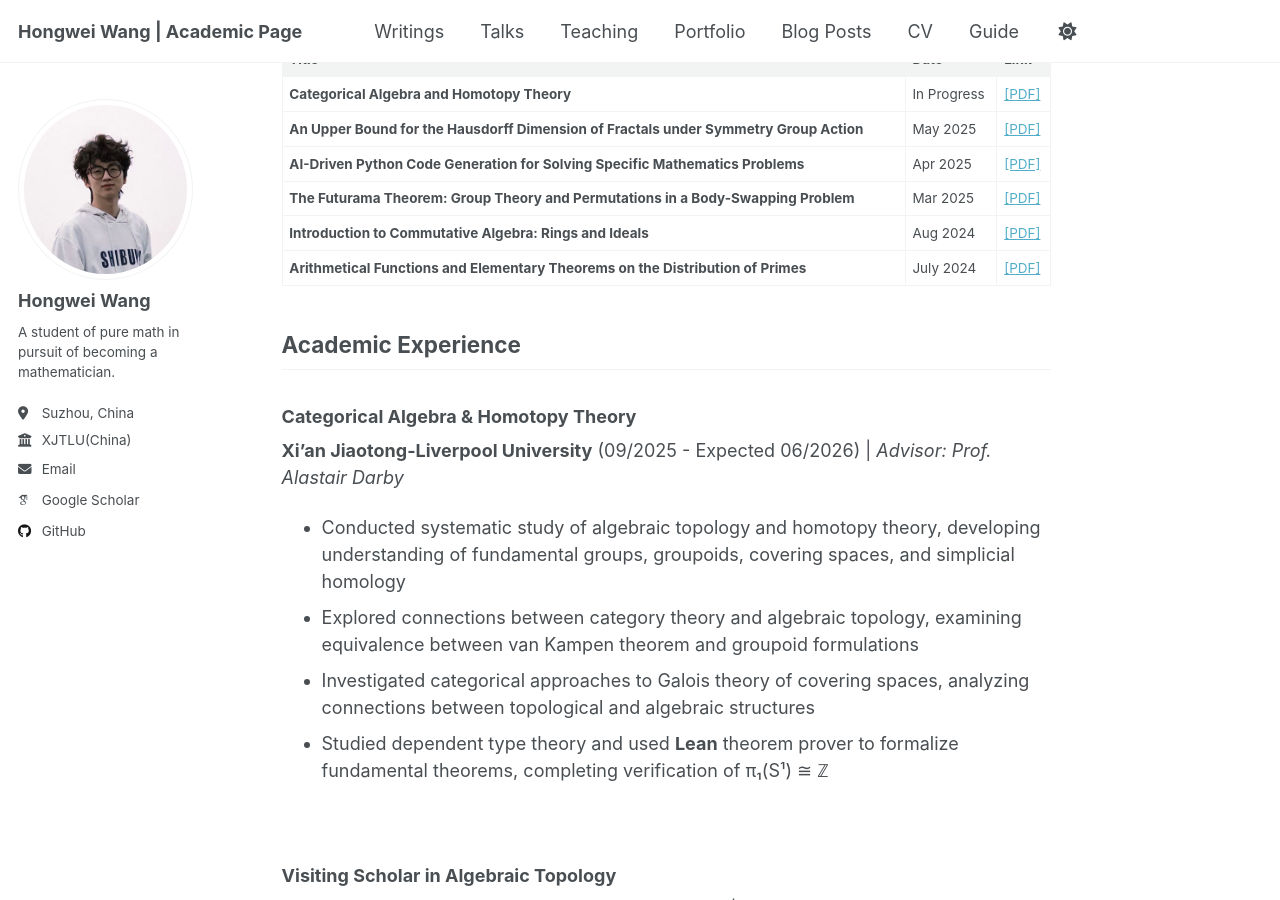
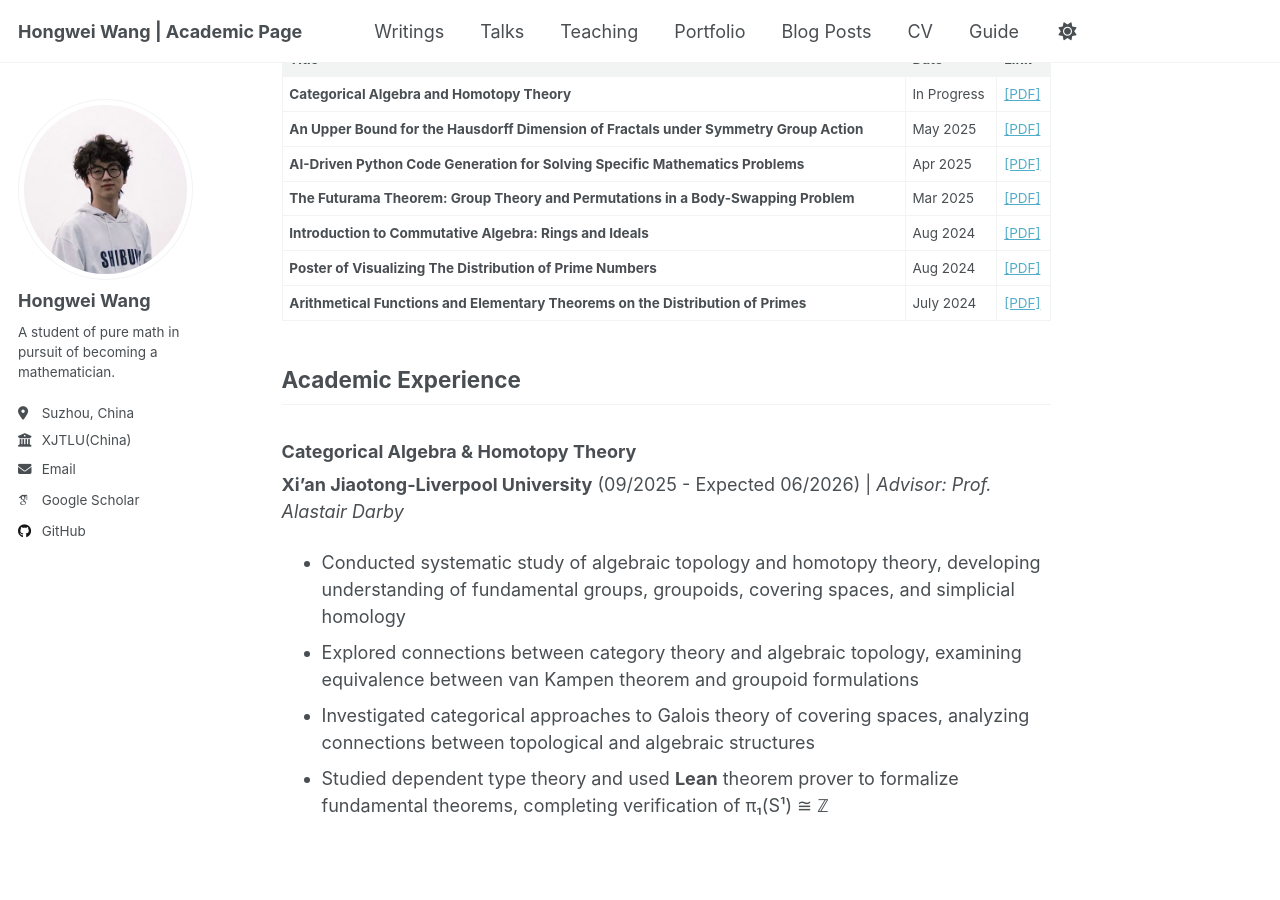
Before and after one commit to WangHongWei-AcademicPage/WangHongWei-AcademicPage.github.io, a Jekyll site: the page built from _pages/about.md, in a window 1280 px wide and 900 px high, scrolled down 958 px. Built offline with Jekyll 4.4.1, drawn with Linux system fonts in a browser that asks for light colours; some web fonts are replaced; a script that is not in the unit is left out.

Commit message:
Update about.md

```diff
--- a/_pages/about.md
+++ b/_pages/about.md
@@ -34,6 +34,7 @@ On this website, you can explore my undergraduate works, academic talks, teachin
 | **AI-Driven Python Code Generation for Solving Specific Mathematics Problems** | Apr 2025 | [[PDF]](../assets/Ai.pdf) |
 | **The Futurama Theorem: Group Theory and Permutations in a Body-Swapping Problem** | Mar 2025 | [[PDF]](../assets/C1.pdf) |
 | **Introduction to Commutative Algebra: Rings and Ideals** | Aug 2024 | [[PDF]](../assets/Rings.pdf) |
+| **Poster of Visualizing The Distribution of Prime Numbers** | Aug 2024 | [[PDF]](../assets/main.pdf) |
 | **Arithmetical Functions and Elementary Theorems on the Distribution of Primes** | July 2024 | [[PDF]](../assets/C2.pdf) |
 
 ## Academic Experience
```
